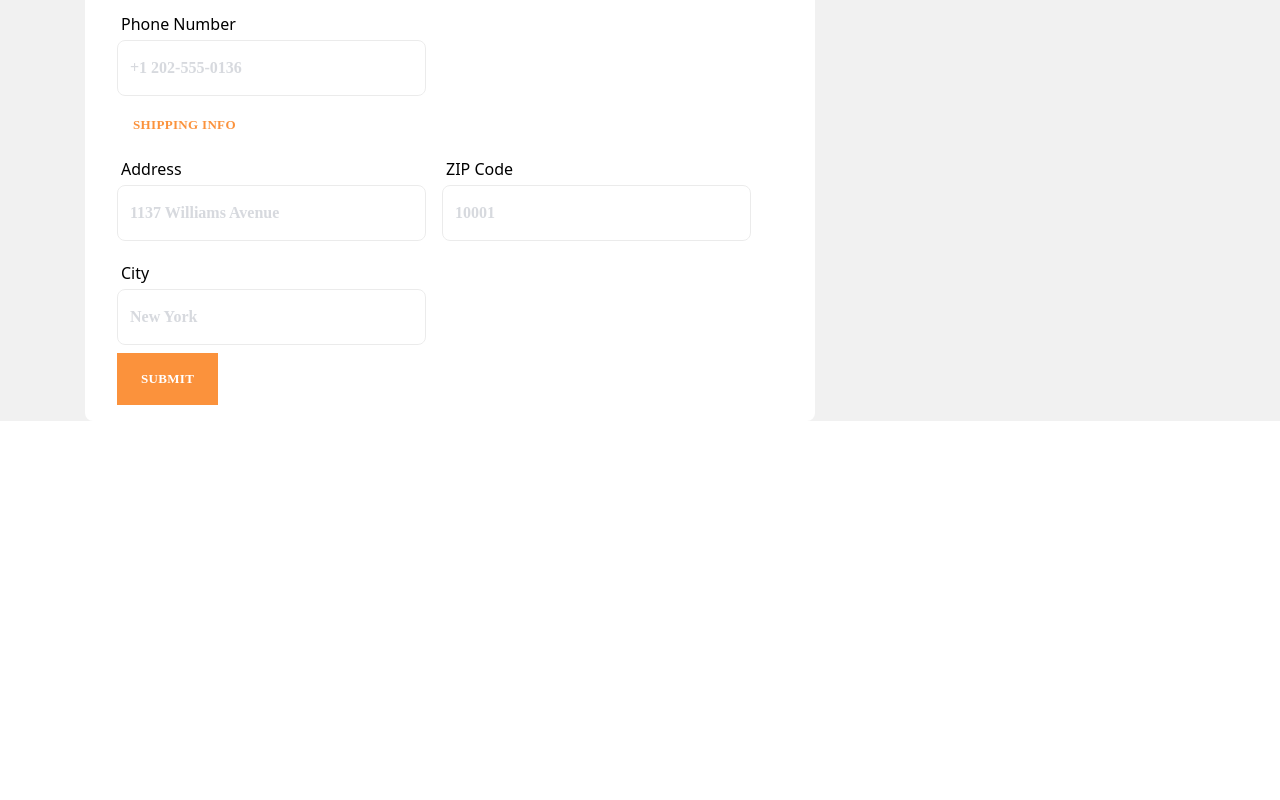
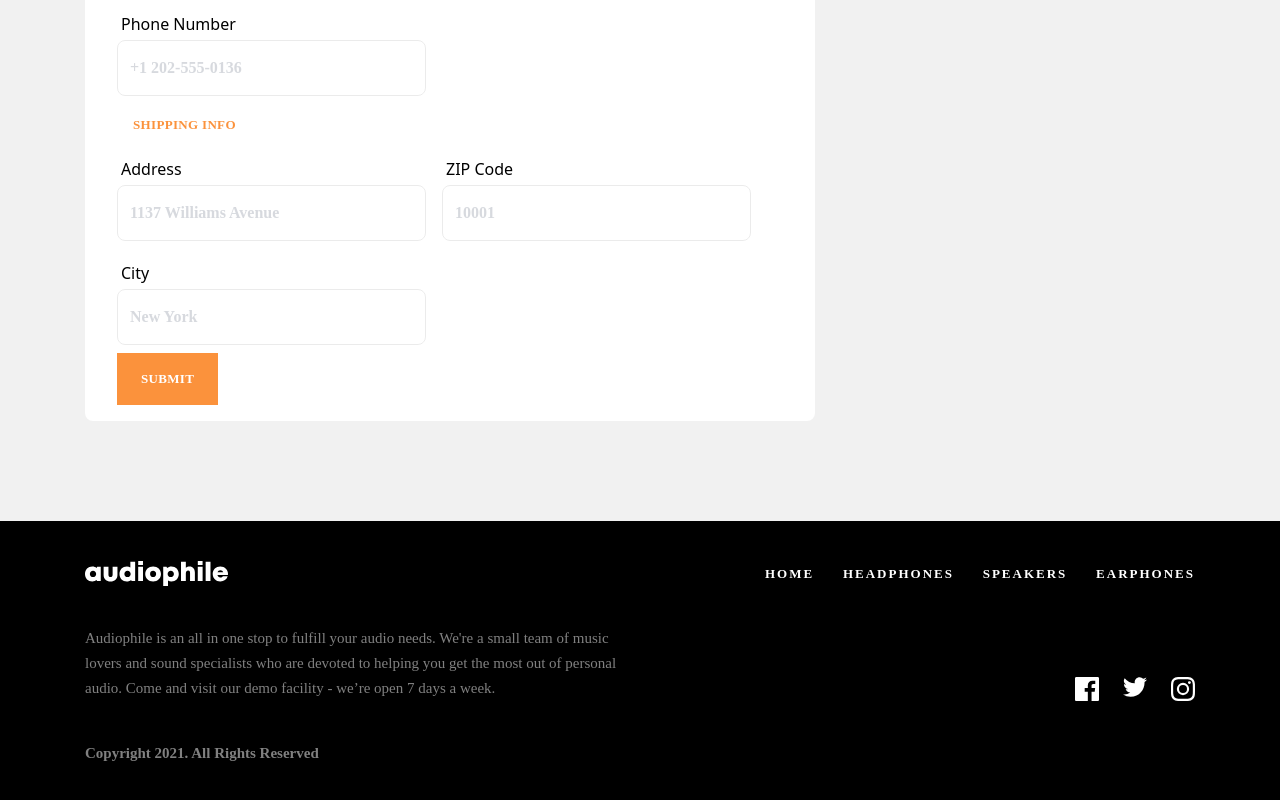
Before and after one commit to Mirmukhammadov/audiophile-ecommerce, a Vue app: page /checkout in a window 1280 px wide. Shown: the part 476-1276 px from the top of the page. Before the commit the page ends 897 px from the top, so only its background shows below. Built offline with nearby package versions, Linux system fonts and the light colour scheme.

Commit message:
finishing

```diff
--- a/src/components/MainProductDetail.vue
+++ b/src/components/MainProductDetail.vue
@@ -83,7 +83,6 @@ function addToCart() {
   } else {
     // If the product is not found, add a new entry
     const cartItem = { product, quantity };
-    console.log(cartItem);
     myModule.addObjectToStore(cartItem);
   }
 }
--- a/src/components/Others.vue
+++ b/src/components/Others.vue
@@ -27,5 +27,4 @@ import CbuttonVue from "./Cbutton.vue";
 import { defineProps } from "vue";
 
 const props = defineProps(["othersValue"]);
-console.log(props.othersValue, "othersvalue");
 </script>
--- a/src/pages/checkout.vue
+++ b/src/pages/checkout.vue
@@ -19,7 +19,7 @@
     }"
   >
     <Cheader @toggleCartValue="getvalue" />
-    <div class="container flex items-start gap-4">
+    <div class="container flex items-start gap-4 !mb-[100px]">
       <!-- <Cfooter /> -->
       <div class="w-[730px] bg-white rounded-lg mt-20 px-8 py-4">
         <h2 class="heading3 heading my-10">CHECKOUT</h2>
@@ -188,6 +188,7 @@
         <Cbutton class="w-[300px] mt-4">Continue&Pay</Cbutton>
       </div>
     </div>
+    <Cfooter />
   </div>
 </template>
 <script setup>
@@ -236,24 +237,10 @@ const v$ = useVuelidate(rules, state);
 
 function submitForm() {
   v$.value.$touch();
-  console.log(state.value);
-  console.log(v$.value.$error, "satte");
-
-  console.log(v$.value.name.$error);
-  console.log(state.value.name, v$.value.name?.$error);
-  console.log("Email error:", v$.value.email?.$error);
-  console.log("Number error:", v$.value.number?.$error);
-  console.log("Address error:", v$.value.address?.$error);
-  console.log("Zip error:", v$.value.zip?.$error);
-  console.log("City error:", v$.value.city?.$error);
-
   if (!v$.value.$error) {
-    console.log("All inputs are valid");
     thank.value = true;
     myModule.cartArr = [];
     localStorage.removeItem("cartArr");
-  } else {
-    console.log("There are validation errors");
   }
 }
 </script>
--- a/src/pages/head.vue
+++ b/src/pages/head.vue
@@ -38,7 +38,6 @@ import Cart from "../components/Cart.vue";
 MainProductDetailVue;
 
 function getvalue(item) {
-  console.log(item, "index");
   cart.value = item;
 }
 const cart = ref();
--- a/src/pages/index.vue
+++ b/src/pages/index.vue
@@ -141,12 +141,6 @@ getData(headphones, "XX99 Mark II Headphones");
 getData(speaker1, "ZX9 Speaker");
 getData(speaker2, "ZX7 Speaker");
 getData(earphones, "YX1 Wireless Earphones");
-
-// fetch("/src/data.json")
-//   .then((response) => response.json())
-//   .then((data) => {
-//     console.log(data);
-//   });
 </script>
 
 <style scoped>
```
Also changed, not shown: src/main.js (+0 -56 lines).
